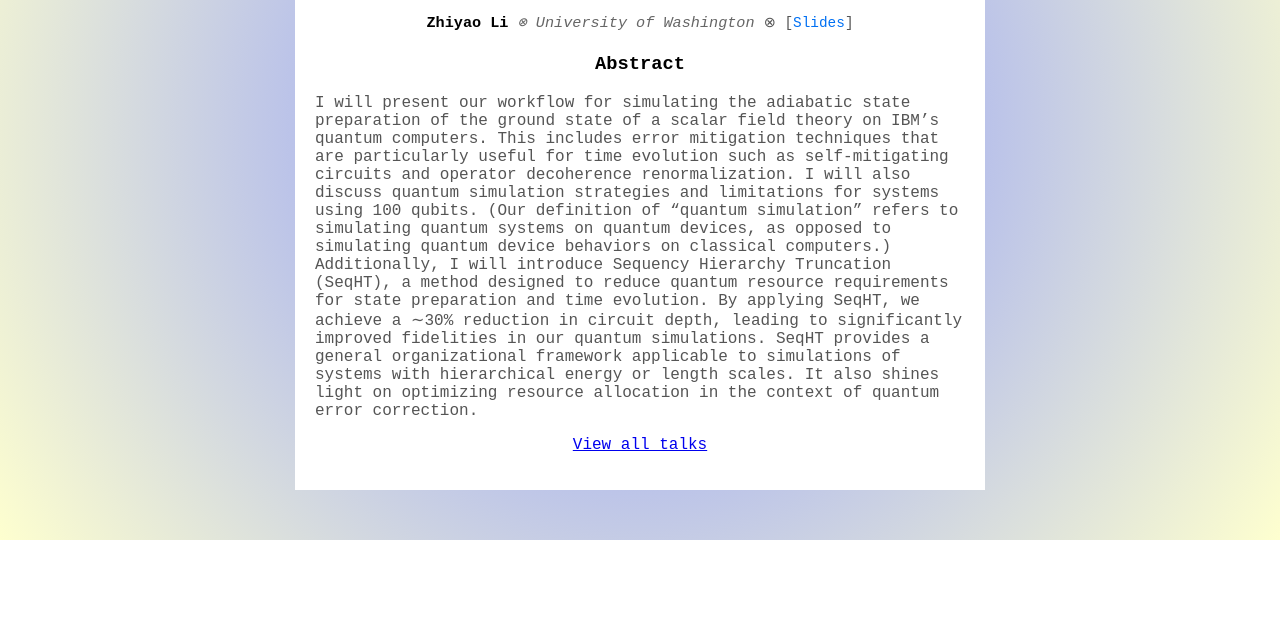
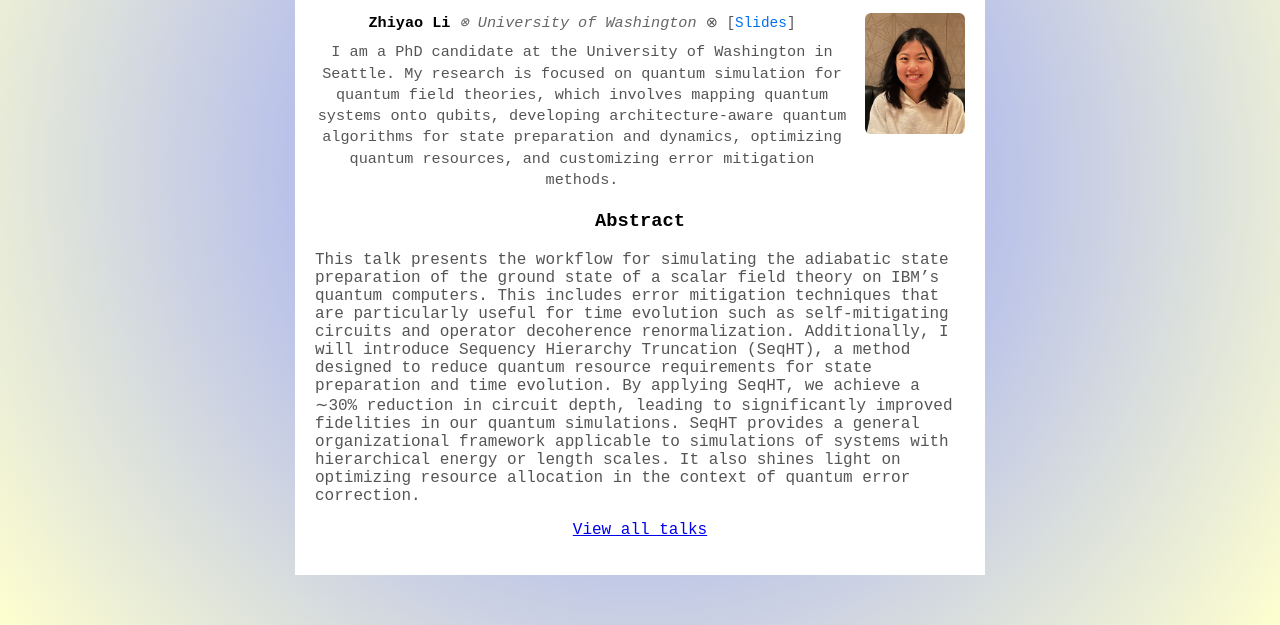
Before and after one commit to unitaryfoundation/werq.shop, an Eleventy site: page talks/zhiyao-li.md in a window 1280 px wide. Shown: the part 277-902 px from the top of the page. Before the commit the page ends 817 px from the top, so only its background shows below. Built offline with nearby package versions, Linux system fonts and the light colour scheme; Eleventy itself is replaced by a stand-in of ours; files that its build step writes are made by us from their sources.

Commit message:
zhiyao update

```diff
--- a/eleventy.config.js
+++ b/eleventy.config.js
@@ -2,6 +2,7 @@ module.exports = function(eleventyConfig) {
   eleventyConfig.addPassthroughCopy("styles");
   eleventyConfig.addPassthroughCopy("image");
   eleventyConfig.addPassthroughCopy("talks/slides");
+  eleventyConfig.addPassthroughCopy("talks/headshots");
   eleventyConfig.addPassthroughCopy("static");
   eleventyConfig.addPassthroughCopy("CNAME");
 
--- a/talks/zhiyao-li.md
+++ b/talks/zhiyao-li.md
@@ -3,9 +3,9 @@ title: "Simulating Adiabatic State Preparation on Quantum Computers"
 speaker: "Zhiyao Li"
 affiliation: University of Washington
 website: ""
-bio: ""
-headshot: ""
+bio: "I am a PhD candidate at the University of Washington in Seattle. My research is focused on quantum simulation for quantum field theories, which involves mapping quantum systems onto qubits, developing architecture-aware quantum algorithms for state preparation and dynamics, optimizing quantum resources, and customizing error mitigation methods."
+headshot: "/talks/headshots/zhiyao-li.png"
 slides: "zhiyao-li.pdf"
 ---
 
-I will present our workflow for simulating the adiabatic state preparation of the ground state of a scalar field theory on IBM’s quantum computers. This includes error mitigation techniques that are particularly useful for time evolution such as self-mitigating circuits and operator decoherence renormalization. I will also discuss quantum simulation strategies and limitations for systems using 100 qubits. (Our definition of “quantum simulation” refers to simulating quantum systems on quantum devices, as opposed to simulating quantum device behaviors on classical computers.) Additionally, I will introduce Sequency Hierarchy Truncation (SeqHT), a method designed to reduce quantum resource requirements for state preparation and time evolution. By applying SeqHT, we achieve a ∼30% reduction in circuit depth, leading to significantly improved fidelities in our quantum simulations. SeqHT provides a general organizational framework applicable to simulations of systems with hierarchical energy or length scales. It also shines light on optimizing resource allocation in the context of quantum error correction.
+This talk presents the workflow for simulating the adiabatic state preparation of the ground state of a scalar field theory on IBM’s quantum computers. This includes error mitigation techniques that are particularly useful for time evolution such as self-mitigating circuits and operator decoherence renormalization. Additionally, I will introduce Sequency Hierarchy Truncation (SeqHT), a method designed to reduce quantum resource requirements for state preparation and time evolution. By applying SeqHT, we achieve a ∼30% reduction in circuit depth, leading to significantly improved fidelities in our quantum simulations. SeqHT provides a general organizational framework applicable to simulations of systems with hierarchical energy or length scales. It also shines light on optimizing resource allocation in the context of quantum error correction.
```
Also changed, not shown: talks/headshots/zhiyao-li.png (added).
